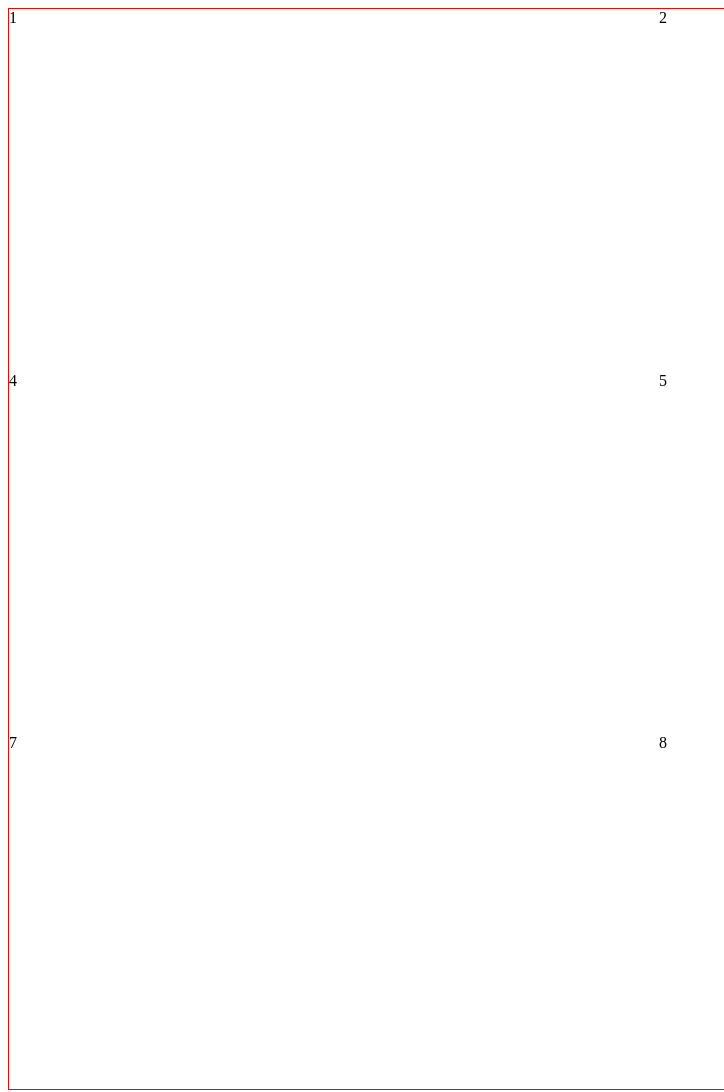
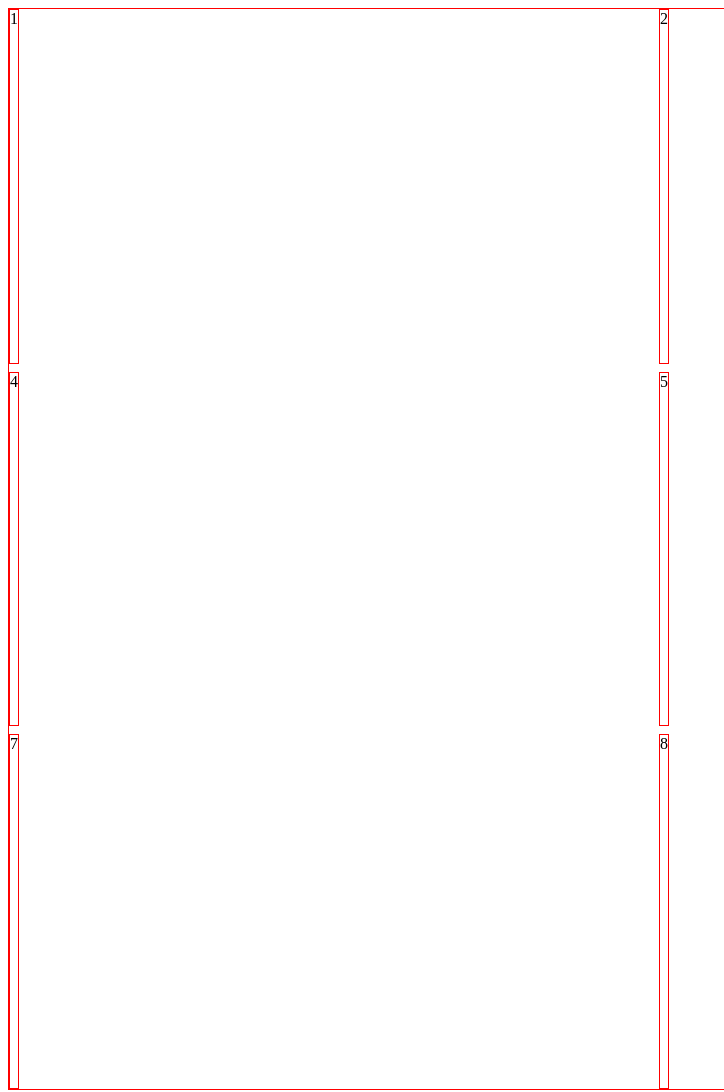
Before and after one commit to YaelCano/YaelCano-HJ_responsive, a plain HTML site: page index.html in a window 1280 px wide. Shown: the top 1092 px of the page, without its empty margins (0-724 px from the left). Drawn offline with Linux system fonts and the light colour scheme.

Commit message:
Atulizacion

```diff
--- a/css/main.css
+++ b/css/main.css
@@ -9,3 +9,6 @@
     border: 1px solid red;
     justify-items: start;
 }
+.layout div{
+    border: 1px solid red;
+}
```
